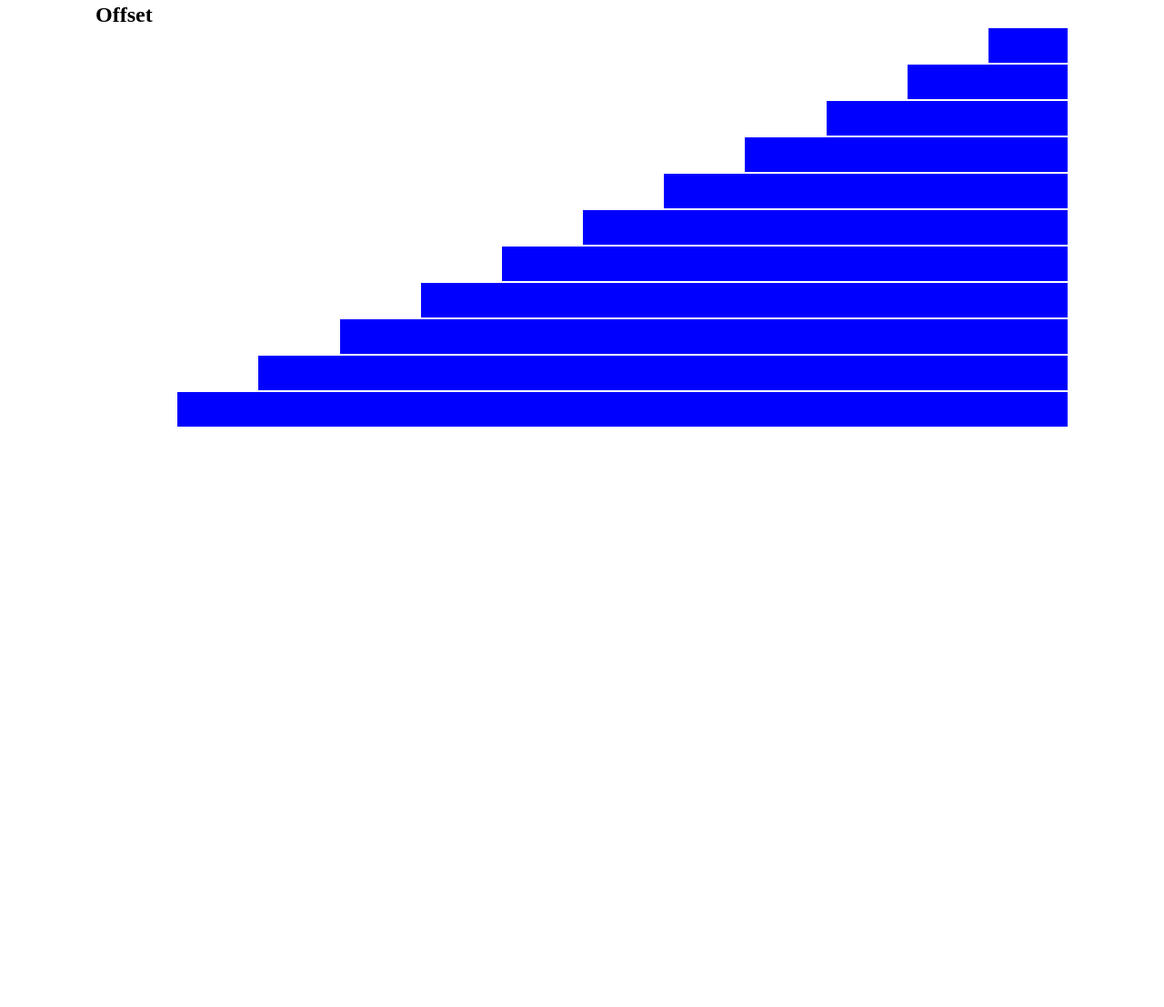
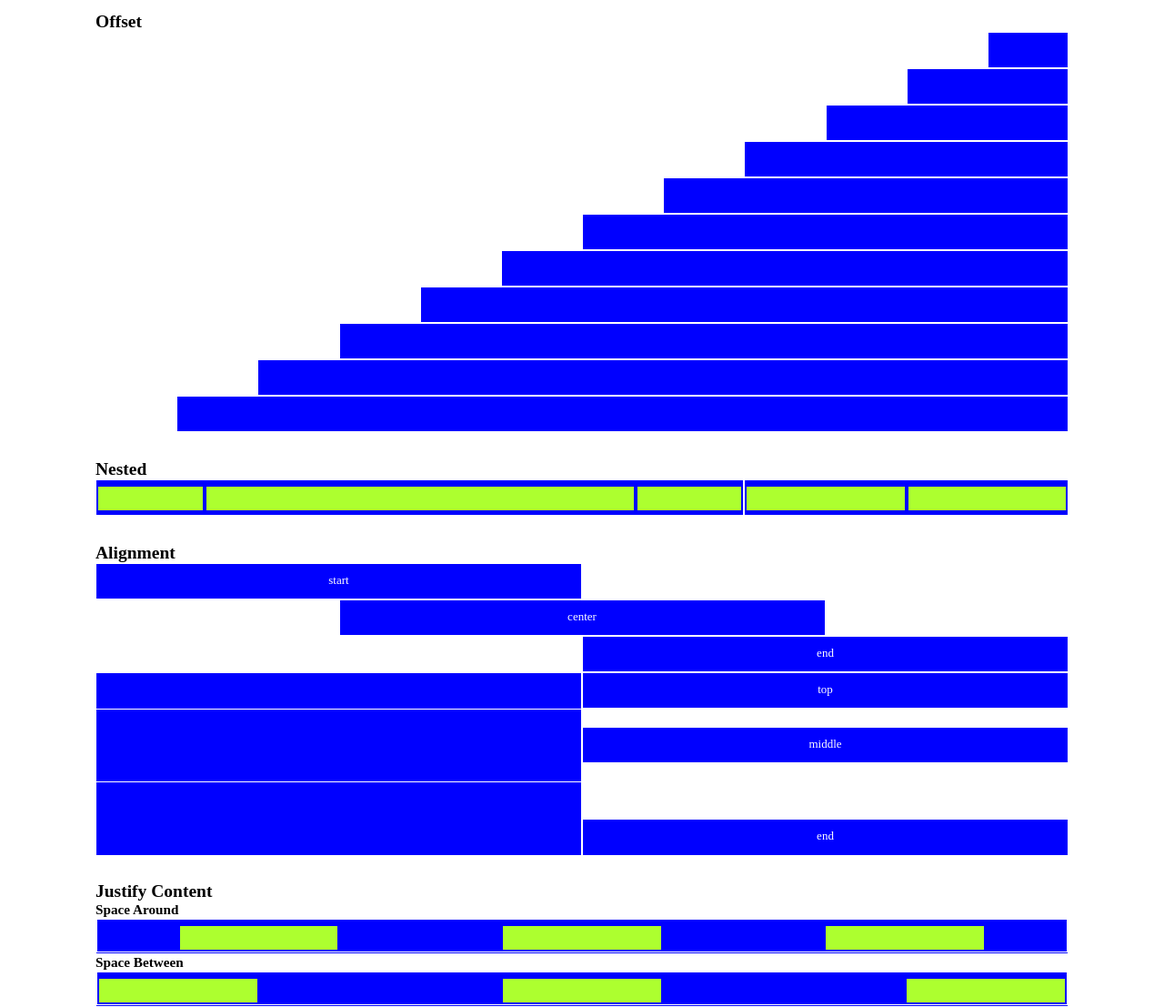
Before and after one commit to Stefano009/html-css-12boo, a plain HTML site: page index.html in a window 1280 px wide. Shown: the part 619-1726 px from the top of the page at 91% size. Before the commit the page ends 1104 px from the top, so only its background shows below. Drawn offline with Linux system fonts and the light colour scheme.

Commit message:
fine bonus

```diff
--- a/css/style.css
+++ b/css/style.css
@@ -1,12 +1,10 @@
 body {
     color: white;
+    font-size: small;
 }
-h2 {
+h2,
+h3 {
     color: black;
-}
-.row {
-    height: 40px;
-
 }
 
 .col-xs-1,
@@ -22,12 +20,13 @@ h2 {
 .col-xs-11,
 .col-xs-12 {
     background-color: blue;
+    height: 40px;
 }
 
 p {
     display: flex;
     justify-content: center;
-    padding-top: 5px;
+    padding-top: 10px;
 }
 .container-fluid>.col-xs-1,
 .container-fluid>.col-xs-2,
@@ -43,7 +42,6 @@ p {
 .container-fluid>.col-xs-12 {
     margin: 5px;
     background-color: greenyellow;
-    height: 30px;
 }
 
 .row>* {
@@ -51,13 +49,38 @@ p {
 }
 
 .container-fluid>.row>* {
-    border: solid 1px blue ;
+    border: solid 2px blue ;
+    background-color: greenyellow;
+    margin-top: 5px;
+    height: 30px;
 }
 .container {
-    padding: 15px 0 ;
+    padding-top: 30px ;
 
 }
 
-.reverse {
-    flex-direction: row-reverse;
+.container.top,
+.container.middle,
+.container.bot {
+    padding-top: 0;
 }
+
+.container.middle>.row,
+.container.bot>.row  {
+    height: 80px;
+}
+
+.container.middle>.row>.col-xs-6:last-child{
+    margin-top: 20px;
+}
+.container.bot>.row>.col-xs-6:last-child{
+    margin-top: 41px;
+    border-bottom: 0;
+}
+
+.space-around {
+    justify-content: space-around;
+}
+.space-between {
+    justify-content: space-between;
+}
--- a/index.html
+++ b/index.html
@@ -131,5 +131,103 @@
             <div class="col-xs-11 col-xs-offset-1"></div>
         </div>
     </div>
+    <div class="container">
+        <h2>Nested</h2>
+        <div class="row">
+            <div class="col-xs-8">
+                <div class="container-fluid">
+                    <div class="row">
+                       <div class="col-xs-2"><p></p></div>
+                        <div class="col-xs-8"><p></p></div>
+                        <div class="col-xs-2"><p></p></div>
+                    </div>
+                </div>
+            </div>
+            <div class="col-xs-4">
+                <div class="container-fluid">
+                    <div class="row">
+                        <div class="col-xs-6"><p></p></div>
+                        <div class="col-xs-6"><p></p></div>
+                    </div>
+
+                </div>
+            </div>
+        </div>
+
+    </div>
+    <div class="container">
+        <h2>Alignment</h2>
+        <div class="row">
+            <div class="col-xs-6"><p>start</p></div>
+        </div>
+        <div class="row">
+            <div class="col-xs-6 col-xs-offset-3"><p>center</p></div>
+        </div>
+        <div class="row">
+            <div class="col-xs-6 col-xs-offset-6"><p>end</p></div>
+        </div>
+    </div>
+    <div class="container top">
+        <div class="row">
+            <div class="col-xs-6">
+                <div class="col-xs-12"></div>
+                <div class="col-xs-12"></div>
+            </div>
+            <div class="col-xs-6"><p>top</p></div>
+
+        </div>
+    </div>
+    <div class="container middle">
+        <div class="row">
+            <div class="col-xs-6">
+                <div class="col-xs-12"></div>
+                <div class="col-xs-12"></div>
+            </div>
+            <div class="col-xs-6"><p>middle</p></div>
+
+        </div>
+    </div>
+    <div class="container bot">
+        <div class="row">
+            <div class="col-xs-6">
+                <div class="col-xs-12"></div>
+                <div class="col-xs-12"></div>
+            </div>
+            <div class="col-xs-6"><p>end</p></div>
+
+        </div>
+    </div>
+    <div class="container">
+        <h2>Justify Content</h2>
+        <h3>Space Around</h3>
+        <div class="row">
+            <div class="col-xs-12">
+                <div class="row">
+                    <div class="container-fluid">
+                        <div class="row space-around">
+                            <div class="col-xs-2"></div>
+                            <div class="col-xs-2"></div>
+                            <div class="col-xs-2"></div>
+                        </div>
+                    </div>
+                </div>
+            </div>
+        </div>
+        <h3>Space Between</h3>
+        <div class="row">
+            <div class="col-xs-12">
+                <div class="row">
+                    <div class="container-fluid">
+                        <div class="row space-between">
+                            <div class="col-xs-2"></div>
+                            <div class="col-xs-2"></div>
+                            <div class="col-xs-2"></div>
+                        </div>
+                    </div>
+                </div>
+            </div>
+        </div>
+    </div>
+
 </body>
 </html>
```
